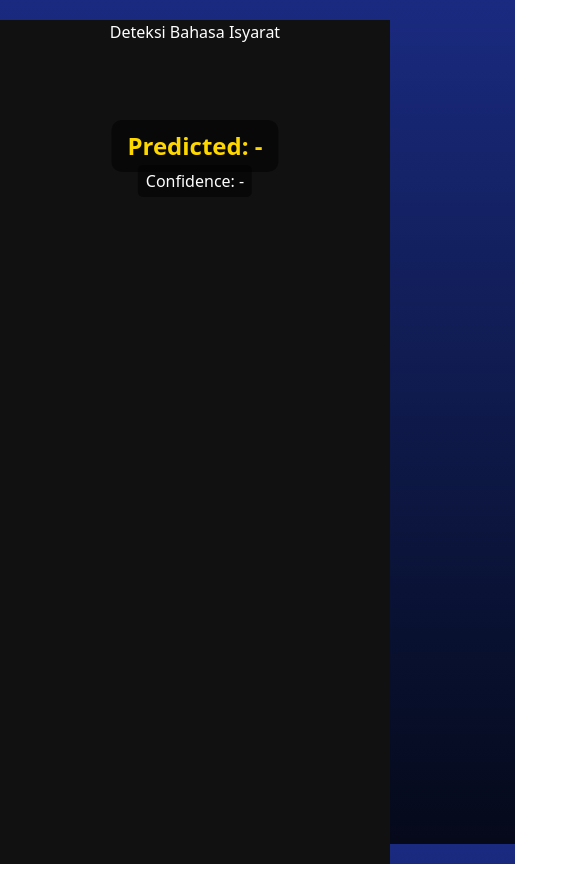
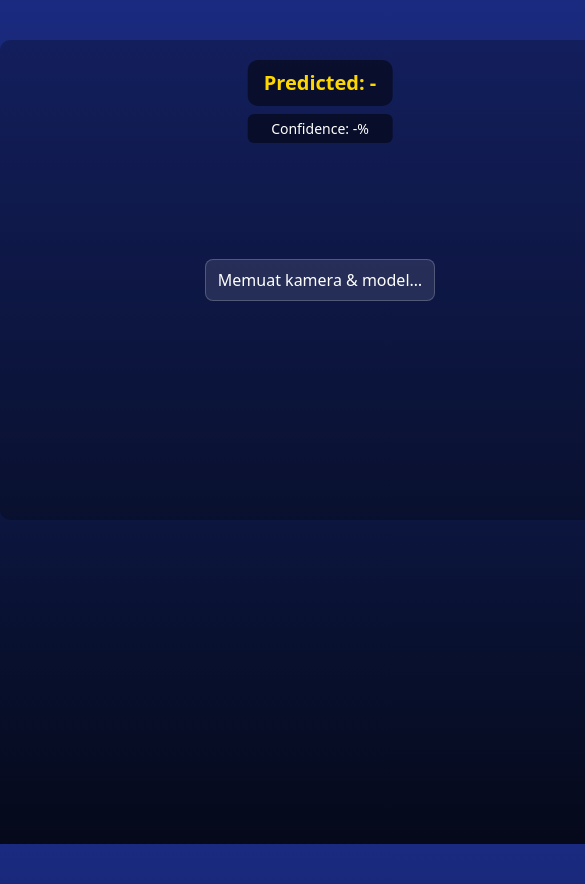
Before and after one commit to iHanzyy/silang-web, a Next.js app: page /dashboard/practice/mod-1 in a window 390 px wide. Shown: the top 884 px of the page, 585 px wide, since content can reach past the window. Built offline with nearby package versions, Linux system fonts and the light colour scheme.

Commit message:
perbaikan practice mode

```diff
--- a/src/app/dashboard/learn/page.js
+++ b/src/app/dashboard/learn/page.js
@@ -152,6 +152,7 @@ function LetterViewerModal({ letter, onClose }) {
                 inline-flex items-center gap-2 px-3 py-1.5
                 rounded-xl ring-1 ring-white/25 text-white
                 bg-white/10 hover:bg-white/14
+                cursor-pointer
               "
             >
               Exit <X size={16} aria-hidden />
--- a/src/components/PracticeSession.js
+++ b/src/components/PracticeSession.js
@@ -2,14 +2,37 @@
 
 import { useEffect, useRef, useState } from "react";
 
-/* ===== Konfigurasi ===== */
-const HANDS_VERSION = "0.4.1675469240"; // stabil di jsDelivr
-const TFJS_VERSION  = "4.14.0";         // sama dengan contoh HTML
-const MODEL_URL     = "/ai/model.json"; // pastikan public/ai/ berisi model.json + shard .bin
+/* ====== Konstanta persis HTML ====== */
+const TFJS_CDN  = "https://cdn.jsdelivr.net/npm/@tensorflow/tfjs@4.14.0/dist/tf.min.js";
+const MP_BASE   = "https://cdn.jsdelivr.net/npm/@mediapipe";
+const MP_HANDS  = `${MP_BASE}/hands@0.4.1646424915`;
+const MP_DRAW   = `${MP_BASE}/drawing_utils@0.3.1675466124`;
+const MP_CAMERA = `${MP_BASE}/camera_utils@0.3.1675466862`;
 
-/* ===== Util ===== */
+const CANVAS_W = 640;
+const CANVAS_H = 480;
+
+const HOLD_DURATION = 2000;         // ms (2s)
+const CONF_TH = 0.8;                // 0.8
+const LABELS = "ABCDEFGHIJKLMNOPQRSTUVWXYZ".split("");
+
+/* ====== helpers ====== */
 const sleep = (ms) => new Promise((r) => setTimeout(r, ms));
-const waitFor = async (fn, timeout = 6000, step = 50) => {
+function loadScriptOnce(src) {
+  return new Promise((resolve, reject) => {
+    if (document.querySelector(`script[data-key="${src}"]`)) return resolve();
+    const s = document.createElement("script");
+    s.src = src;
+    s.async = true;
+    s.defer = true;
+    s.crossOrigin = "anonymous";
+    s.dataset.key = src;
+    s.onload = resolve;
+    s.onerror = () => reject(new Error(`Failed to load ${src}`));
+    document.head.appendChild(s);
+  });
+}
+async function waitFor(fn, timeout = 6000, step = 50) {
   const t0 = Date.now();
   while (Date.now() - t0 < timeout) {
     const v = fn();
@@ -17,103 +40,112 @@ const waitFor = async (fn, timeout = 6000, step = 50) => {
     await sleep(step);
   }
   return null;
-};
-const loadScriptOnce = (src) =>
-  new Promise((resolve, reject) => {
-    if (document.querySelector(`script[data-key="${src}"]`)) return resolve();
-    const s = document.createElement("script");
-    s.async = true;
-    s.defer = true;
-    s.src = src;
-    s.crossOrigin = "anonymous";
-    s.dataset.key = src;
-    s.onload = resolve;
-    s.onerror = () => reject(new Error(`Failed to load ${src}`));
-    document.head.appendChild(s);
-  });
-
-async function ensureCDNs() {
-  await loadScriptOnce(`https://cdn.jsdelivr.net/npm/@mediapipe/hands@${HANDS_VERSION}/hands.min.js`);
-  await loadScriptOnce("https://cdn.jsdelivr.net/npm/@mediapipe/drawing_utils/drawing_utils.js");
-  await loadScriptOnce("https://cdn.jsdelivr.net/npm/@mediapipe/camera_utils/camera_utils.js");
-  await loadScriptOnce(`https://cdn.jsdelivr.net/npm/@tensorflow/tfjs@${TFJS_VERSION}/dist/tf.min.js`);
-  await waitFor(() => window.Hands && window.drawConnectors && window.HAND_CONNECTIONS && window.Camera && window.tf);
 }
 
-/* ==== Fitur 126D persis HTML ==== */
-function normalizeLandmarks(landmarks, wrist) {
-  return landmarks.map((lm) => [lm.x - wrist.x, lm.y - wrist.y, lm.z - wrist.z]);
-}
-function toFeatures(landmarksArray) {
-  let features = [];
-  if (landmarksArray.length === 1) {
-    const left = Array(63).fill(0);
-    features.push(...left);
-    const right = normalizeLandmarks(landmarksArray[0], landmarksArray[0][0]);
-    right.forEach((c) => features.push(...c));
-  } else if (landmarksArray.length === 2) {
-    const sorted = [...landmarksArray].sort((a, b) => a[0].x - b[0].x);
-    const left  = normalizeLandmarks(sorted[0], sorted[0][0]);
-    const right = normalizeLandmarks(sorted[1], sorted[1][0]);
-    left.forEach((c) => features.push(...c));
-    right.forEach((c) => features.push(...c));
-  }
-  if (features.length !== 126) features = Array(126).fill(0);
-  return window.tf.tensor2d([features], [1, 126]);
-}
-
+/* ====== Komponen minimal (kamera + prediksi) ====== */
 export default function PracticeSession() {
   const videoRef = useRef(null);
-  const camCanvasRef = useRef(null);
-  const lmkCanvasRef = useRef(null);
+  const frameRef = useRef(null);     // canvas video
+  const lmkRef   = useRef(null);     // canvas landmarks
 
-  const handsRef = useRef(null);
+  const tfRef     = useRef(null);
+  const modelRef  = useRef(null);
+  const handsRef  = useRef(null);
   const cameraRef = useRef(null);
-  const modelRef = useRef(null);
 
-  const mountedRef = useRef(false);
+  const cancelled = useRef(false);
 
   const [pred, setPred] = useState("-");
   const [conf, setConf] = useState("-");
+  const [okHold, setOkHold] = useState(false);
   const [loading, setLoading] = useState(true);
 
+  // persis HTML: 126 fitur, kiri nol jika hanya 1 tangan
+  function normalize(landmarks, wrist) {
+    return landmarks.map((lm) => [lm.x - wrist.x, lm.y - wrist.y, lm.z - wrist.z]);
+  }
+  function toInputTensor(landmarks) {
+    let feats = [];
+    if (landmarks.length === 1) {
+      // kiri nol
+      feats.push(...Array(63).fill(0));
+      const right = normalize(landmarks[0], landmarks[0][0]);
+      right.forEach((c) => feats.push(...c));
+    } else if (landmarks.length === 2) {
+      const sorted = [...landmarks].sort((a, b) => a[0].x - b[0].x);
+      const left  = normalize(sorted[0], sorted[0][0]);
+      const right = normalize(sorted[1], sorted[1][0]);
+      left.forEach((c) => feats.push(...c));
+      right.forEach((c) => feats.push(...c));
+    }
+    if (feats.length !== 126) feats = Array(126).fill(0);
+    return tfRef.current.tensor2d([feats], [1, 126]);
+  }
+
   useEffect(() => {
-    if (mountedRef.current) return;
-    mountedRef.current = true;
+    let lastLetter = null;
+    let holdStart = 0;
 
-    let cancelled = false;
-
-    (async () => {
+    async function boot() {
       try {
         setLoading(true);
+        cancelled.current = false;
 
-        // 1) Muat script CDN
-        await ensureCDNs();
-        if (cancelled) return;
+        // Arahkan resolver asset WASM/DATA ke CDN sebelum load hands.min.js
+        window.Module = window.Module || {};
+        window.Module.locateFile = (file) => `${MP_HANDS}/${file}`;
 
-        const video = videoRef.current;
-        const camCan = camCanvasRef.current;
-        const camCtx = camCan.getContext("2d");
-        const lmkCan = lmkCanvasRef.current;
-        const lmkCtx = lmkCan.getContext("2d");
+        // Muat semua CDN
+        await Promise.all([
+          loadScriptOnce(`${MP_HANDS}/hands.min.js`),
+          loadScriptOnce(`${MP_DRAW}/drawing_utils.js`),
+          loadScriptOnce(`${MP_CAMERA}/camera_utils.js`),
+          loadScriptOnce(TFJS_CDN),
+        ]);
 
-        // 2) Set ukuran sama seperti HTML
-        camCan.width = lmkCan.width = 640;
-        camCan.height = lmkCan.height = 480;
+        // Tunggu objek global siap
+        const okHands = await waitFor(() => window.Hands, 4000);
+        const okDraw  = await waitFor(() => window.drawConnectors && window.drawLandmarks && window.HAND_CONNECTIONS, 4000);
+        const okCam   = await waitFor(() => window.Camera, 4000);
+        const okTf    = await waitFor(() => window.tf?.loadGraphModel, 4000);
+        if (!okHands || !okDraw || !okCam || !okTf) {
+          throw new Error("CDN scripts belum siap (Hands/Draw/Camera/TF).");
+        }
+        tfRef.current = window.tf;
 
-        // 3) Muat model
+        // Load model: coba /ai/model.json → /model.json
+        const modelCandidates = ["/ai/model.json", "/model.json"];
+        let loaded = false, lastErr;
+        for (const path of modelCandidates) {
           try {
-          modelRef.current = await window.tf.loadGraphModel(MODEL_URL);
+            modelRef.current = await tfRef.current.loadGraphModel(path);
+            console.log("[TFJS] model loaded:", path);
+            loaded = true;
+            break;
           } catch (e) {
-          console.error("Gagal load model TFJS:", e);
-          throw e;
+            lastErr = e;
           }
-        if (cancelled) return;
+        }
+        if (!loaded) {
+          console.error("[TFJS] Gagal load model dari /ai/model.json maupun /model.json", lastErr);
+          throw lastErr;
+        }
 
-        // 4) Inisialisasi Hands (semua asset via CDN → hilangkan error *.data/wasm)
-        const hands = new window.Hands({
-          locateFile: (file) => `https://cdn.jsdelivr.net/npm/@mediapipe/hands@${HANDS_VERSION}/${file}`,
-        });
+        if (cancelled.current) return;
+
+        // Set ukuran canvas fix 640x480 (persis HTML)
+        const frame = frameRef.current;
+        const lmk = lmkRef.current;
+        frame.width = CANVAS_W; frame.height = CANVAS_H;
+        lmk.width   = CANVAS_W; lmk.height   = CANVAS_H;
+
+        const ctx = frame.getContext("2d");
+        const lctx = lmk.getContext("2d");
+
+        const { drawConnectors, drawLandmarks, HAND_CONNECTIONS } = window;
+
+        // Init Hands (semua asset via CDN)
+        const hands = new window.Hands({ locateFile: (f) => `${MP_HANDS}/${f}` });
         hands.setOptions({
           maxNumHands: 2,
           modelComplexity: 1,
@@ -122,189 +154,203 @@ export default function PracticeSession() {
         });
         handsRef.current = hands;
 
-        // 5) Prediksi + gambar landmark di onResults (JANGAN gambar frame kamera di sini)
-        const LABELS = "ABCDEFGHIJKLMNOPQRSTUVWXYZ".split("");
-        const CONFIDENCE_TH = 0.8;
+        hands.onResults((results) => {
+          if (cancelled.current) return;
 
-        hands.onResults((results) => {
-          if (cancelled) return;
-          // Bersihkan & gambar landmark di overlay
-          lmkCtx.clearRect(0, 0, lmkCan.width, lmkCan.height);
-          if (results.multiHandLandmarks?.length) {
-            for (const lm of results.multiHandLandmarks) {
-              window.drawConnectors(lmkCtx, lm, window.HAND_CONNECTIONS, { color: "#12057d", lineWidth: 2 });
-              window.drawLandmarks(lmkCtx, lm, { color: "#dc3767", radius: 2 });
-            }
+          const video = videoRef.current;
+          // gambar frame video ke canvas 640x480
+          ctx.clearRect(0, 0, CANVAS_W, CANVAS_H);
+          if (video && video.videoWidth) {
+            ctx.drawImage(video, 0, 0, CANVAS_W, CANVAS_H);
           }
 
-          // Prediksi model (opsional jika ada landmark)
-          if (results.multiHandLandmarks?.length && modelRef.current) {
-            const input = toFeatures(results.multiHandLandmarks);
+          // overlay landmarks
+          lctx.clearRect(0, 0, CANVAS_W, CANVAS_H);
+          const lmsArr = results.multiHandLandmarks || [];
+
+          if (lmsArr.length && modelRef.current) {
+            for (const lms of lmsArr) {
+              drawConnectors(lctx, lms, HAND_CONNECTIONS, { color: "#12057d", lineWidth: 2 });
+              drawLandmarks(lctx, lms, { color: "#dc3767", radius: 2 });
+            }
+
+            const input = toInputTensor(lmsArr);
             try {
               const out = modelRef.current.predict(input);
               const arr = out.arraySync()[0];
               const maxV = Math.max(...arr);
-              const letter = LABELS[arr.indexOf(maxV)] ?? "-";
+              const idx = arr.indexOf(maxV);
+              const letter = LABELS[idx] ?? "-";
+
               setPred(letter);
               setConf((maxV * 100).toFixed(1));
-              window.tf.dispose(out);
-            } catch (e) {
-              setPred("-");
-              setConf("-");
+
+              const now = Date.now();
+              if (maxV >= CONF_TH) {
+                if (lastLetter === letter) {
+                  if (!holdStart) holdStart = now;
+                  const ok = now - holdStart >= HOLD_DURATION;
+                  setOkHold(ok);
+                } else {
+                  lastLetter = letter;
+                  holdStart = now;
+                  setOkHold(false);
+                }
+              } else {
+                lastLetter = null;
+                holdStart = 0;
+                setOkHold(false);
+              }
+
+              tfRef.current.dispose(out);
             } finally {
               input.dispose();
             }
           } else {
             setPred("-");
             setConf("-");
+            setOkHold(false);
+            lastLetter = null;
+            holdStart = 0;
           }
         });
 
-        // 6) Mulai kamera – gambar frame kamera **di onFrame**, agar selalu tampil walau Hands belum siap
-        cameraRef.current = new window.Camera(video, {
+        // Kamera pakai kelas Camera dari MediaPipe (persis HTML)
+        const cam = new window.Camera(videoRef.current, {
           onFrame: async () => {
-            // gambar kamera ke canvas setiap frame (mirror di style)
-            try {
-              camCtx.clearRect(0, 0, camCan.width, camCan.height);
-              camCtx.drawImage(video, 0, 0, camCan.width, camCan.height);
-            } catch { /* noop */ }
+            try { await hands.send({ image: videoRef.current }); } catch {}
+          },
+          width: CANVAS_W,
+          height: CANVAS_H,
+        });
+        cameraRef.current = cam;
 
-            // kirim ke Hands (jika assets belum siap, abaikan error supaya loop lanjut)
-            try {
-              await handsRef.current.send({ image: video });
-            } catch { /* skip frame */ }
-          },
-          width: 640,
-          height: 480,
-          facingMode: "user",
-        });
-
-        // Pastikan metadata siap lalu play(); handle AbortError
-        const ensureMetadata = async () => {
-          if (video.readyState >= 2) return;
-          await new Promise((res) => {
-            const h = () => { video.onloadedmetadata = null; res(); };
-            video.onloadedmetadata = h;
-          });
-        };
-
-        await cameraRef.current.start();
-        await ensureMetadata();
-        try {
-          await video.play();
+        // start camera
+        await cam.start();
+        setLoading(false);
       } catch (err) {
-          if (err?.name === "AbortError") {
-            await sleep(120);
-            await video.play();
+        console.error("[Practice minimal boot error]", err);
+        setLoading(false);
       }
     }
 
-        if (!cancelled) setLoading(false);
-      } catch (e) {
-        console.error("Init error:", e);
-        if (!cancelled) setLoading(false);
-      }
-    })();
+    boot();
 
     return () => {
-      cancelled = true;
+      cancelled.current = true;
+      try { cameraRef.current?.stop?.(); } catch {}
       try { handsRef.current?.close?.(); } catch {}
-      try { cameraRef.current?.stop?.(); } catch {}
       const v = videoRef.current;
-      if (v?.srcObject) {
+      if (v) {
         try { v.pause(); } catch {}
-        try { v.srcObject.getTracks().forEach((t) => t.stop()); } catch {}
-        v.srcObject = null;
+        try { v.srcObject = null; } catch {}
       }
     };
   }, []);
 
   return (
-    <div style={{ minHeight: "100vh", background: "#111", color: "#fff" }}>
-      <h1 style={{ marginTop: 20, textAlign: "center" }}>Deteksi Bahasa Isyarat</h1>
-
-      {/* video disembunyikan (sumber frame) */}
+    <div style={{ position: "relative", width: CANVAS_W, height: CANVAS_H, margin: "40px auto" }}>
+      {/* wrapper di-mirror biar 1:1 dengan HTML */}
+      <div style={{ position: "relative", width: "100%", height: "100%", transform: "scaleX(-1)" }}>
         <video ref={videoRef} autoPlay playsInline muted style={{ display: "none" }} />
-
-      {/* canvas kamera – SELALU digambar dari onFrame */}
         <canvas
-        ref={camCanvasRef}
+          ref={frameRef}
+          width={CANVAS_W}
+          height={CANVAS_H}
           style={{
             position: "absolute",
-          top: 80,
-          left: "50%",
-          width: 640,
-          height: 480,
+            top: 0,
+            left: 0,
+            width: CANVAS_W,
+            height: CANVAS_H,
             borderRadius: 10,
-          transform: "scale(-1, 1) translateX(50%)",
           }}
         />
-      {/* overlay landmark */}
         <canvas
-        ref={lmkCanvasRef}
+          ref={lmkRef}
+          width={CANVAS_W}
+          height={CANVAS_H}
           style={{
             position: "absolute",
-          top: 80,
-          left: "50%",
-          width: 640,
-          height: 480,
+            top: 0,
+            left: 0,
+            width: CANVAS_W,
+            height: CANVAS_H,
             borderRadius: 10,
-          transform: "scale(-1, 1) translateX(50%)",
-          pointerEvents: "none",
           }}
         />
+      </div>
 
-      {/* UI status */}
+      {/* Overlay text persis HTML (posisi kira-kira sama) */}
       <div
         style={{
           position: "absolute",
-          top: 100,
           left: "50%",
           transform: "translateX(-50%)",
+          top: 20,
           zIndex: 10,
-          fontSize: 24,
-          fontWeight: "bold",
+          textAlign: "center",
+        }}
+      >
+        <div
+          style={{
+            display: "inline-block",
+            background: "rgba(0,0,0,0.5)",
             color: "gold",
-          background: "rgba(0,0,0,.5)",
             padding: "8px 16px",
             borderRadius: 10,
+            fontWeight: 700,
+            fontSize: 20,
+            marginBottom: 8,
           }}
         >
           Predicted: {pred}
         </div>
         <div
           style={{
-          position: "absolute",
-          top: 145,
-          left: "50%",
-          transform: "translateX(-50%)",
-          zIndex: 10,
-          fontSize: 16,
-          background: "rgba(0,0,0,.5)",
+            background: "rgba(0,0,0,0.5)",
+            color: "white",
             padding: "4px 8px",
-          borderRadius: 5,
+            borderRadius: 6,
+            fontSize: 14,
           }}
         >
-        Confidence: {conf === "-" ? "-" : `${conf}%`}
+          Confidence: {conf}%
+        </div>
+        {okHold && (
+          <div
+            style={{
+              marginTop: 10,
+              color: "lightgreen",
+              background: "rgba(0,0,0,0.5)",
+              fontWeight: 700,
+              padding: "6px 10px",
+              borderRadius: 8,
+            }}
+          >
+            ✅ Berhasil!
+          </div>
+        )}
       </div>
 
       {loading && (
         <div
           style={{
-            position: "fixed",
+            position: "absolute",
             inset: 0,
             display: "grid",
             placeItems: "center",
-            background: "rgba(0,0,0,.35)",
-            zIndex: 50,
+            background: "rgba(0,0,0,0.25)",
+            borderRadius: 10,
           }}
         >
           <div
             style={{
-              background: "rgba(255,255,255,.08)",
-              padding: "10px 16px",
-              border: "1px solid rgba(255,255,255,.2)",
-              borderRadius: 12,
+              background: "rgba(255,255,255,0.1)",
+              color: "white",
+              padding: "8px 12px",
+              borderRadius: 8,
+              border: "1px solid rgba(255,255,255,0.2)",
             }}
           >
             Memuat kamera & model…
```
Lines whose indentation alone changed are shown as unchanged.
